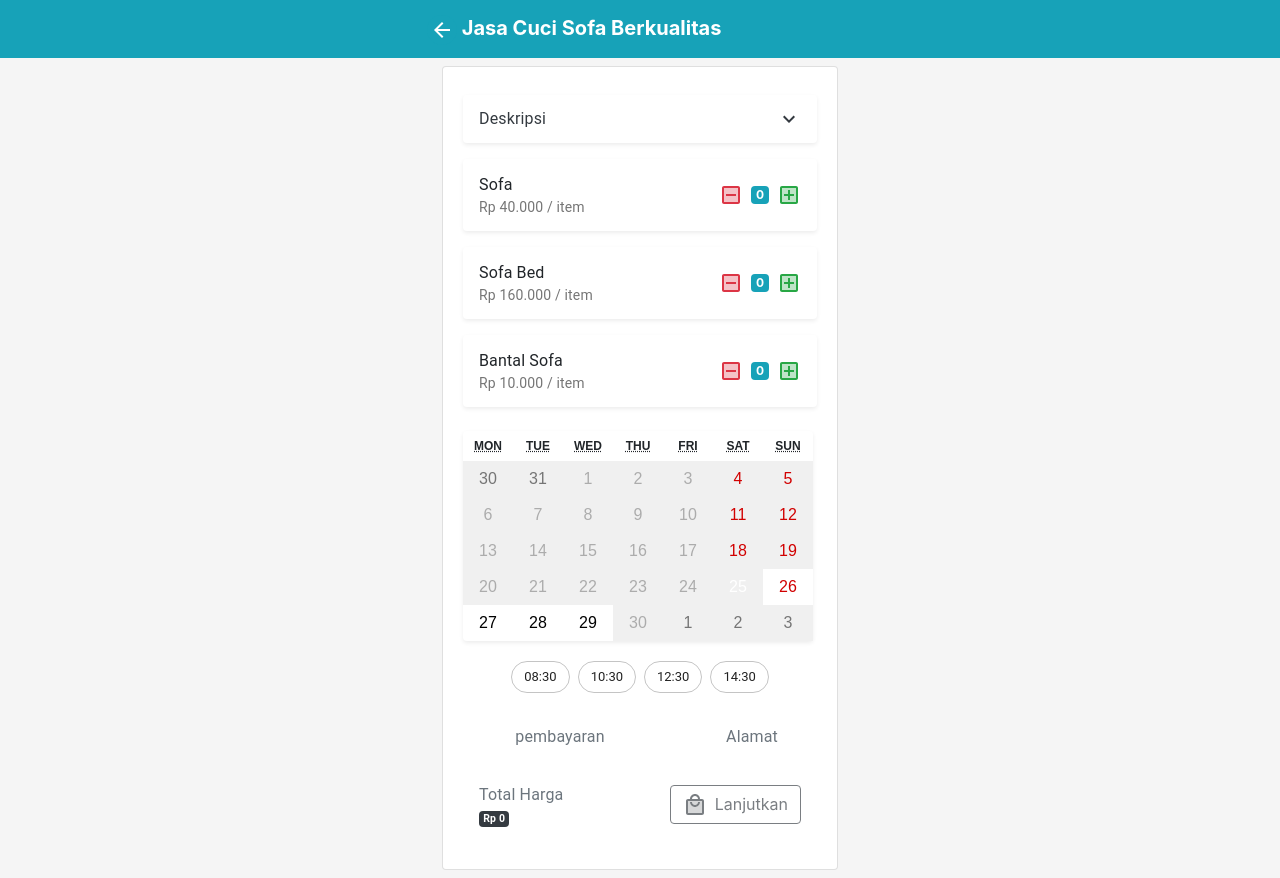
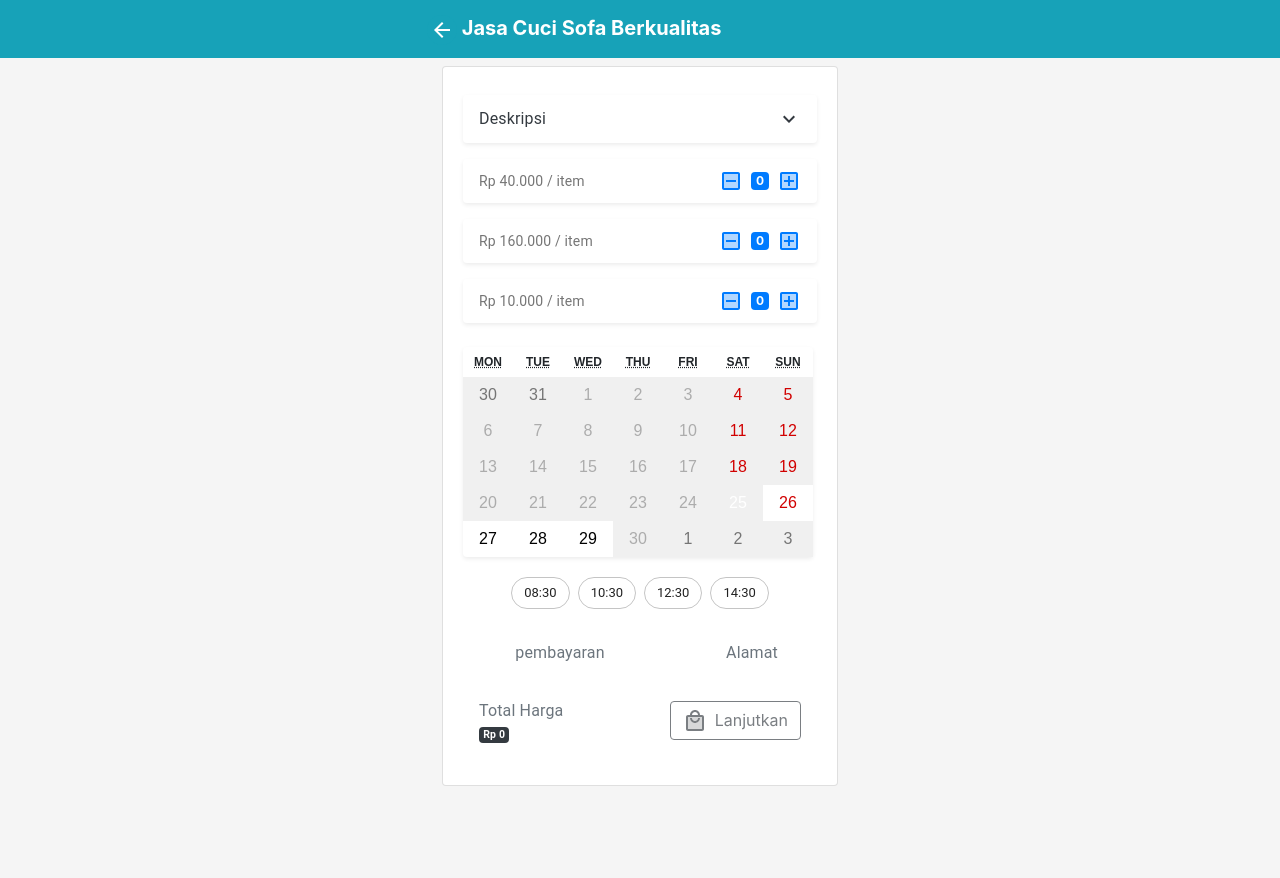
Before and after one commit to audeta35/dev-cuci-sofa, a Next.js app: page /jasa in a window 1280 px wide. After the commit the page ends 800 px from the top, so only its background shows below. Built offline with nearby package versions, Linux system fonts and the light colour scheme.

Commit message:
Component : modifikasi komponent detail.js

```diff
--- a/Component/Detail.js
+++ b/Component/Detail.js
@@ -12,16 +12,17 @@ const Detail = (props) => {
 
         if(statement === "plus"){
 
-            setOrder(numOrder + 1);
-            props.addTotalPrice(props.price)
+            const itemOrder = numOrder + 1;
+            setOrder(itemOrder);
+            props.addTotalPrice(props.price, props.getDetailItem, itemOrder);
         }
 
         else if (statement == "minus") {
 
             if(numOrder > 0) {
-
-                setOrder(numOrder - 1)
-                props.clrTotalPrice(props.price)
+                const itemOrder = numOrder - 1;
+                setOrder(itemOrder)
+                props.clrTotalPrice(props.price, props.getDetailItem, itemOrder);
             }
         }
     }
@@ -29,12 +30,12 @@ const Detail = (props) => {
 	return (
 
         <ListItem className="shadow-sm rounded">
-            <ListItemText primary={props.item} secondary={`Rp ${props.price.toString().replace(/\B(?=(\d{3})+(?!\d))/g, ".")} / ${props.pcs}`} />
-            <IndeterminateCheckBoxTwoTone onClick={() => setNumOrder("minus")} className="text-danger" />
-            <Badge className="mx-2" color="info">
+            <ListItemText primary={props.name} secondary={`Rp ${props.price.toString().replace(/\B(?=(\d{3})+(?!\d))/g, ".")} / ${props.pcs}`} />
+            <IndeterminateCheckBoxTwoTone onClick={() => setNumOrder("minus")} className="text-primary" />
+            <Badge className="mx-2" color="primary">
                 {numOrder}
             </Badge>
-            <AddBoxTwoTone onClick={() => setNumOrder("plus")} className="text-success" />
+            <AddBoxTwoTone onClick={() => setNumOrder("plus")} className="text-primary" />
         </ListItem>
     )
 }
```
